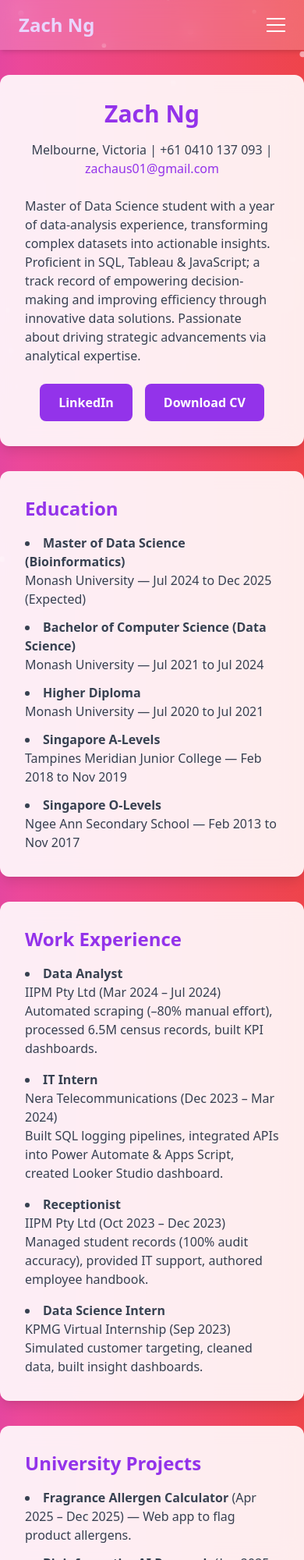
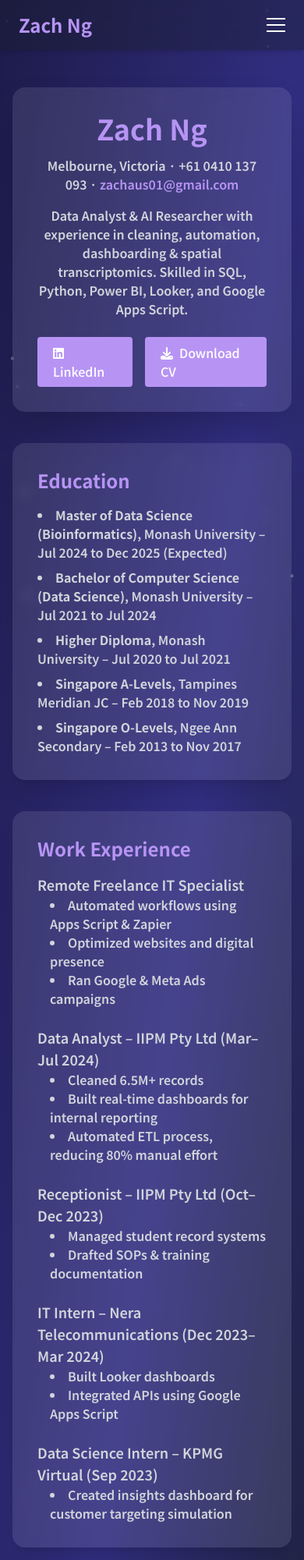
Before and after one commit to ZachNg01/Showcase, a website: page about.html in a window 390 px wide. Shown: the top 2000 px of the page at 78% size. Drawn offline with nearby package versions, Linux system fonts and the light colour scheme.

Commit message:
IMproved UI

```diff
--- a/about.html
+++ b/about.html
@@ -1,58 +1,65 @@
 <!DOCTYPE html>
 <html lang="en">
 <head>
-  <meta charset="UTF-8">
+  <meta charset="UTF-8" />
   <title>About Me – Zach Ng</title>
-  <meta name="viewport" content="width=device-width, initial-scale=1">
+  <meta name="viewport" content="width=device-width, initial-scale=1" />
+  <meta name="description" content="About Zach Ng – Data Analyst & AI Researcher with experience in ETL, visualisation, automation, and spatial omics.">
 
   <!-- Tailwind CSS -->
   <script src="https://cdn.tailwindcss.com"></script>
   <script>
-    // Extend with our custom keyframes/animation
     tailwind.config = {
       theme: {
+        fontFamily: {
+          sans: ['Noto Sans JP', 'sans-serif']
+        },
         extend: {
+          fontWeight: {
+            'medium-plus': '550'
+          },
+          colors: {
+            primary: '#3f3cbb',
+            accent: '#b794f4',
+            dark: '#1a202c',
+          },
           keyframes: {
             'gradient-move': {
-              '0%': { 'background-position': '0% 50%' },
-              '50%': { 'background-position': '100% 50%' },
-              '100%': { 'background-position': '0% 50%' },
-            },
+              '0%': { backgroundPosition: '0% 50%' },
+              '50%': { backgroundPosition: '100% 50%' },
+              '100%': { backgroundPosition: '0% 50%' }
+            }
           },
           animation: {
-            'gradient-x': 'gradient-move 15s ease infinite',
-          },
-        },
-      },
+            'gradient-x': 'gradient-move 15s ease infinite'
+          }
+        }
+      }
     }
   </script>
 
-  <!-- Google Font & Font Awesome -->
-  <link href="https://fonts.googleapis.com/css2?family=Noto+Sans+JP:wght@400;700&display=swap" rel="stylesheet">
-  <link rel="stylesheet"
-        href="https://cdnjs.cloudflare.com/ajax/libs/font-awesome/4.7.0/css/font-awesome.min.css"/>
+  <!-- Fonts and Icons -->
+  <link href="https://fonts.googleapis.com/css2?family=Noto+Sans+JP:wght@500;600;700&display=swap" rel="stylesheet" />
+  <link rel="stylesheet" href="https://cdnjs.cloudflare.com/ajax/libs/font-awesome/6.5.0/css/all.min.css" />
 
-  <!-- tsParticles for subtle particles -->
+  <!-- Particle Background -->
   <script src="https://cdn.jsdelivr.net/npm/tsparticles@2.11.1/tsparticles.bundle.min.js"></script>
 </head>
-<body class="relative min-h-screen overflow-x-hidden font-sans text-gray-800">
 
-  <!-- Animated gradient background -->
-  <div class="absolute inset-0 bg-gradient-to-r from-purple-600 via-pink-500 to-red-500 bg-[length:200%_200%] animate-gradient-x"></div>
-  <!-- Subtle particles -->
-  <div id="tsparticles" class="absolute inset-0 pointer-events-none"></div>
+<body class="relative font-sans bg-gradient-to-br from-[#1e1b4b] via-[#312e81] to-[#1a202c] text-gray-100 min-h-screen">
+
+  <!-- Particles Background -->
+  <div id="tsparticles" class="absolute inset-0 pointer-events-none z-0"></div>
 
   <!-- Navbar -->
-  <header class="fixed top-0 w-full z-50 bg-white bg-opacity-20 backdrop-blur-md shadow-md">
+  <header class="fixed top-0 w-full z-50 bg-dark bg-opacity-40 backdrop-blur-lg shadow-md">
     <div class="container mx-auto px-6 py-4 flex items-center justify-between">
-      <a href="index.html" class="text-2xl font-bold text-purple-200 hover:text-white transition">Zach Ng</a>
-      <nav class="hidden md:flex space-x-8 text-white">
-        <a href="index.html" class="hover:text-red-200">Home</a>
-        <a href="zach.html" class="hover: text-red-200">About Me</a>
-
-        <a href="about.html" class="active text-red-200">My Skillset</a>
-        <a href="skills.html" class="hover:text-red-200">My Projects</a>
-
+      <a href="index.html" class="text-2xl font-bold text-accent hover:text-white transition">Zach Ng</a>
+      <nav class="hidden md:flex space-x-8 text-white font-semibold">
+        <a href="index.html" class="hover:text-accent">Home</a>
+        <a href="zach.html" class="text-accent">About Me</a>
+        <a href="about.html" class="hover:text-accent">My Skillset</a>
+        <a href="skills.html" class="hover:text-accent">My Projects</a>
       </nav>
       <button id="burger" class="md:hidden flex flex-col gap-1.5">
         <span class="w-6 h-0.5 bg-white"></span>
@@ -60,138 +67,136 @@
         <span class="w-6 h-0.5 bg-white"></span>
       </button>
     </div>
-    <div id="mobile-menu" class="hidden md:hidden bg-white bg-opacity-20 backdrop-blur-md">
-      <a href="index.html" class="block px-6 py-3 text-blue">Home</a>
-      <a href="zach.html" class="block px-6 py-3 text-blue">About Me</a>
-      <a href="about.html" class="block px-6 py-3 text-blue">My Skillset</a>
-
-      <a href="skills.html" class="block px-6 py-3 text-blue">Projects</a>
+    <div id="mobile-menu" class="hidden md:hidden bg-dark bg-opacity-80 text-white">
+      <a href="index.html" class="block px-6 py-3">Home</a>
+      <a href="zach.html" class="block px-6 py-3">About Me</a>
+      <a href="about.html" class="block px-6 py-3">My Skillset</a>
+      <a href="skills.html" class="block px-6 py-3">Projects</a>
     </div>
   </header>
 
-  <main class="pt-24 pb-12">
+  <!-- Main Content -->
+  <main class="pt-28 px-4 pb-20 relative z-10 max-w-4xl mx-auto space-y-10">
+
     <!-- Intro -->
-    <section class="max-w-xl mx-auto bg-white bg-opacity-90 backdrop-blur-md rounded-xl shadow-lg p-8 mb-8">
-      <h1 class="text-3xl font-bold text-purple-600 mb-4 text-center">Zach Ng</h1>
-      <p class="text-center text-gray-700 mb-6">
-        Melbourne, Victoria | +61 0410 137 093 |
-        <a href="mailto:zachaus01@gmail.com" class="text-purple-600 hover:underline">zachaus01@gmail.com</a>
+    <section class="bg-white/10 backdrop-blur p-8 rounded-2xl shadow-2xl">
+      <h1 class="text-4xl font-bold text-accent text-center mb-4">Zach Ng</h1>
+      <p class="text-center text-gray-300 mb-4 font-medium-plus">
+        Melbourne, Victoria · +61 0410 137 093 · <a href="mailto:zachaus01@gmail.com" class="text-accent hover:underline">zachaus01@gmail.com</a>
       </p>
-      <p class="text-gray-700 mb-6">
-        Master of Data Science student with a year of data-analysis experience, transforming complex datasets into actionable insights. Proficient in SQL, Tableau & JavaScript; a track record of empowering decision-making and improving efficiency through innovative data solutions. Passionate about driving strategic advancements via analytical expertise.
+      <p class="text-gray-300 mb-6 font-medium-plus text-center">
+        Data Analyst & AI Researcher with experience in cleaning, automation, dashboarding & spatial transcriptomics. Skilled in SQL, Python, Power BI, Looker, and Google Apps Script.
       </p>
       <div class="flex justify-center gap-4">
-        <a href="https://linkedin.com/in/zach--ng" target="_blank" class="px-6 py-3 bg-purple-600 text-white rounded-lg font-semibold hover:bg-purple-700 transition">LinkedIn</a>
-        <a href="https://drive.google.com/uc?export=download&amp;id=1UCrSnMDIf4wCtKIZ-qv9DRdb-0MCdSbv" download class="px-6 py-3 bg-purple-600 text-white rounded-lg font-semibold hover:bg-purple-700 transition">Download CV</a>
+        <a href="https://linkedin.com/in/zach--ng" target="_blank" class="bg-accent text-white px-5 py-2 rounded hover:bg-purple-400"><i class="fab fa-linkedin mr-2"></i>LinkedIn</a>
+        <a href="https://drive.google.com/uc?export=download&id=1UCrSnMDIf4wCtKIZ-qv9DRdb-0MCdSbv" download class="bg-accent text-white px-5 py-2 rounded hover:bg-purple-400"><i class="fas fa-download mr-2"></i>Download CV</a>
       </div>
     </section>
 
     <!-- Education -->
-    <section class="max-w-xl mx-auto bg-white bg-opacity-90 backdrop-blur-md rounded-xl shadow-lg p-8 mb-8">
-      <h2 class="text-2xl font-bold text-purple-600 mb-4">Education</h2>
-      <ul class="list-disc list-inside text-gray-700 space-y-3">
-        <li><strong>Master of Data Science (Bioinformatics)</strong><br>
-            Monash University — Jul 2024 to Dec 2025 (Expected)</li>
-        <li><strong>Bachelor of Computer Science (Data Science)</strong><br>
-            Monash University — Jul 2021 to Jul 2024</li>
-            <li><strong>Higher Diploma</strong><br>
-              Monash University — Jul 2020 to Jul 2021</li>
-              <li><strong>Singapore A-Levels</strong><br>
-                Tampines Meridian Junior College — Feb 2018 to Nov 2019 </li>
-                <li><strong>Singapore O-Levels</strong><br>
-                Ngee Ann Secondary School — Feb 2013 to Nov 2017 </li>
+    <section class="bg-white/10 backdrop-blur p-8 rounded-2xl shadow-xl">
+      <h2 class="text-2xl font-bold text-accent mb-4">Education</h2>
+      <ul class="list-disc list-inside space-y-2 text-gray-300 font-medium-plus">
+        <li><strong>Master of Data Science (Bioinformatics)</strong>, Monash University – Jul 2024 to Dec 2025 (Expected)</li>
+        <li><strong>Bachelor of Computer Science (Data Science)</strong>, Monash University – Jul 2021 to Jul 2024</li>
+        <li><strong>Higher Diploma</strong>, Monash University – Jul 2020 to Jul 2021</li>
+        <li><strong>Singapore A-Levels</strong>, Tampines Meridian JC – Feb 2018 to Nov 2019</li>
+        <li><strong>Singapore O-Levels</strong>, Ngee Ann Secondary – Feb 2013 to Nov 2017</li>
       </ul>
     </section>
 
     <!-- Work Experience -->
-    <section class="max-w-xl mx-auto bg-white bg-opacity-90 backdrop-blur-md rounded-xl shadow-lg p-8 mb-8">
-      <h2 class="text-2xl font-bold text-purple-600 mb-4">Work Experience</h2>
-      <ul class="list-disc list-inside text-gray-700 space-y-4">
-        <li><strong>Data Analyst</strong><br>
-            IIPM Pty Ltd (Mar 2024 – Jul 2024)<br>
-            Automated scraping (–80% manual effort), processed 6.5M census records, built KPI dashboards.</li>
-        <li><strong>IT Intern</strong><br>
-            Nera Telecommunications (Dec 2023 – Mar 2024)<br>
-            Built SQL logging pipelines, integrated APIs into Power Automate & Apps Script, created Looker Studio dashboard.</li>
-        <li><strong>Receptionist</strong><br>
-            IIPM Pty Ltd (Oct 2023 – Dec 2023)<br>
-            Managed student records (100% audit accuracy), provided IT support, authored employee handbook.</li>
-        <li><strong>Data Science Intern</strong><br>
-            KPMG Virtual Internship (Sep 2023)<br>
-            Simulated customer targeting, cleaned data, built insight dashboards.</li>
+    <section class="bg-white/10 backdrop-blur p-8 rounded-2xl shadow-xl">
+      <h2 class="text-2xl font-bold text-accent mb-4">Work Experience</h2>
+      <div class="space-y-6 text-gray-300 font-medium-plus">
+
+        <div>
+          <h3 class="font-semibold text-lg">Remote Freelance IT Specialist</h3>
+          <ul class="list-disc list-inside ml-4">
+            <li>Automated workflows using Apps Script & Zapier</li>
+            <li>Optimized websites and digital presence</li>
+            <li>Ran Google & Meta Ads campaigns</li>
+          </ul>
+        </div>
+
+        <div>
+          <h3 class="font-semibold text-lg">Data Analyst – IIPM Pty Ltd (Mar–Jul 2024)</h3>
+          <ul class="list-disc list-inside ml-4">
+            <li>Cleaned 6.5M+ records</li>
+            <li>Built real-time dashboards for internal reporting</li>
+            <li>Automated ETL process, reducing 80% manual effort</li>
+          </ul>
+        </div>
+
+        <div>
+          <h3 class="font-semibold text-lg">Receptionist – IIPM Pty Ltd (Oct–Dec 2023)</h3>
+          <ul class="list-disc list-inside ml-4">
+            <li>Managed student record systems</li>
+            <li>Drafted SOPs & training documentation</li>
+          </ul>
+        </div>
+
+        <div>
+          <h3 class="font-semibold text-lg">IT Intern – Nera Telecommunications (Dec 2023–Mar 2024)</h3>
+          <ul class="list-disc list-inside ml-4">
+            <li>Built Looker dashboards</li>
+            <li>Integrated APIs using Google Apps Script</li>
+          </ul>
+        </div>
+
+        <div>
+          <h3 class="font-semibold text-lg">Data Science Intern – KPMG Virtual (Sep 2023)</h3>
+          <ul class="list-disc list-inside ml-4">
+            <li>Created insights dashboard for customer targeting simulation</li>
+          </ul>
+        </div>
+
+      </div>
+    </section>
+
+    <!-- Projects -->
+    <section class="bg-white/10 backdrop-blur p-8 rounded-2xl shadow-xl">
+      <h2 class="text-2xl font-bold text-accent mb-4">Projects</h2>
+      <ul class="list-disc list-inside text-gray-300 font-medium-plus space-y-3">
+        <li><strong>Bioinformatics AI Research (2025):</strong> Built diffusion models for spatial transcriptomics cell segmentation.</li>
+        <li><strong>TeaMWork Internship (2024):</strong> Estimated social return on investment for Green Wira Program.</li>
+        <li><strong>Medical Database Project:</strong> Patient records with OpenAI API integration for summary queries.</li>
       </ul>
     </section>
 
-    <!-- University Projects -->
-    <section class="max-w-xl mx-auto bg-white bg-opacity-90 backdrop-blur-md rounded-xl shadow-lg p-8 mb-8">
-      <h2 class="text-2xl font-bold text-purple-600 mb-4">University Projects</h2>
-      <ul class="list-disc list-inside text-gray-700 space-y-3">
-        <li><strong>Fragrance Allergen Calculator</strong> (Apr 2025 – Dec 2025) — Web app to flag product allergens.</li>
-        <li><strong>Bioinformatics AI Research</strong> (Jan 2025 – Dec 2025) — Cell segmentation on spatial transcriptomics.</li>
-        <li><strong>TeaMWork Internship</strong> (Jul 2024) — Calculated SROI for Zero Waste Malaysia’s Green Wira Programme.</li>
-        <li><strong>Medical Database Project</strong> (Jul 2023 – Jul 2024) — Built AI-integrated patient database with OpenAI API.</li>
+    <!-- Skills -->
+    <section class="bg-white/10 backdrop-blur p-8 rounded-2xl shadow-xl">
+      <h2 class="text-2xl font-bold text-accent mb-4">Skills & Certifications</h2>
+      <ul class="list-disc list-inside text-gray-300 font-medium-plus space-y-2">
+        <li><strong>Languages:</strong> Python, R, SQL, JavaScript, Bash, Java</li>
+        <li><strong>Tools:</strong> Tableau, Power BI, Looker Studio, REST APIs, Apps Script</li>
+        <li><strong>Data Science:</strong> ETL, Statistical Modelling, Diffusion Models, NLP, AI, ML</li>
+        <li><strong>Certifications:</strong> IELTS 8.0 (2025), IBM Cybersecurity, CITI Conflicts of Interest (2023–2027)</li>
       </ul>
     </section>
 
-    <!-- Skills & Certifications -->
-    <section class="max-w-xl mx-auto bg-white bg-opacity-90 backdrop-blur-md rounded-xl shadow-lg p-8 mb-8">
-      <h2 class="text-2xl font-bold text-purple-600 mb-4">Skills & Tools</h2>
-      <ul class="list-disc list-inside text-gray-700 space-y-2 mb-6">
-        <li>Python, R, SQL, JavaScript, Bash, Google Apps Script</li>
-        <li>ETL, Warehousing, Wrangling, Pipelines, Excel</li>
-        <li>Statistical Analysis, Diffusion Models, LLM, NLP, AI</li>
-        <li>Tableau, Power BI, Looker Studio, Power Automate & REST APIs</li>
-        <li>Teamwork, Communication, Agile (Scrum/Kanban)</li>
-      </ul>
-      <h2 class="text-2xl font-bold text-purple-600 mb-4">Certifications</h2>
-      <ul class="list-disc list-inside text-gray-700 space-y-2">
-        <li>IELTS 8.0 (Mar 2025)</li>
-        <li>IBM Cybersecurity Tools (Oct 2023)</li>
-        <li>CITI Conflicts of Interest (Aug 2023 – Aug 2027)</li>
-      </ul>
-    </section>
-
-    <footer class="mt-12 text-center text-gray-300 p-6 bg-white/5 w-full flex flex-col md:flex-row items-center justify-center gap-4 text-sm">
-    <span>&copy; 2025 Zach Ng</span>
-    <a href="mailto:zachaus01@gmail.com" class="flex items-center gap-1 hover:text-indigo-400 transition">
-      <svg xmlns="http://www.w3.org/2000/svg" fill="none" viewBox="0 0 24 24" stroke="currentColor" class="w-5 h-5">
-        <path stroke-linecap="round" stroke-linejoin="round" stroke-width="2" d="M4 4h16v16H4V4zm0 0l8 8 8-8" />
-      </svg>
-      Email Me
-    </a>
-    <a href="https://www.linkedin.com/in/zach--ng/" target="_blank" class="flex items-center gap-1 hover:text-indigo-400 transition">
-      <svg xmlns="http://www.w3.org/2000/svg" fill="currentColor" viewBox="0 0 24 24" class="w-5 h-5">
-        <path d="M19 0h-14c-2.8 0-5 2.2-5 5v14c0 2.8 2.2 5 5 5h14c2.8 0 5-2.2 5-5v-14c0-2.8-2.2-5-5-5zm-11.3 20h-3v-11h3v11zm-1.5-12.3c-1 0-1.7-.8-1.7-1.7s.8-1.7 1.7-1.7 1.7.8 1.7 1.7c0 .9-.7 1.7-1.7 1.7zm13.3 12.3h-3v-5.6c0-1.3-.5-2.1-1.6-2.1-.9 0-1.4.6-1.7 1.2-.1.2-.1.5-.1.8v5.7h-3v-11h3v1.5c.4-.7 1.2-1.7 2.9-1.7 2.1 0 3.5 1.4 3.5 4.3v6.9z"/>
-      </svg>
-      LinkedIn
-    </a>
-  </footer>
+    <!-- Footer -->
+    <footer class="text-center text-sm text-gray-400 mt-16 mb-6 space-x-4">
+      <span>&copy; 2025 Zach Ng</span>
+      <a href="mailto:zachaus01@gmail.com" class="hover:text-accent"><i class="fas fa-envelope"></i> Email</a>
+      <a href="https://linkedin.com/in/zach--ng" class="hover:text-accent" target="_blank"><i class="fab fa-linkedin"></i> LinkedIn</a>
+    </footer>
   </main>
 
-
-
-
   <script>
-    // tsParticles init
-    tsParticles.load('tsparticles', {
-      fpsLimit: 60,
-      background: { color: 'transparent' },
+    tsParticles.load("tsparticles", {
       particles: {
         number: { value: 60, density: { enable: true, area: 800 } },
-        color: { value: ['#ffd1dc','#fff0f6','#ffe4e1'] },
-        shape: { type: 'circle' },
-        opacity: { value: 0.6 },
-        size: { value: { min: 2, max: 4 } },
-        move: { enable: true, speed: 1, direction: 'bottom', outModes: 'out' }
-      },
-      detectRetina: true
+        color: { value: "#ffffff" },
+        shape: { type: "circle" },
+        opacity: { value: 0.3 },
+        size: { value: { min: 1, max: 3 } },
+        move: { enable: true, speed: 1, direction: "bottom", outModes: "out" }
+      }
     });
 
-    // Mobile menu toggle
-    // Mobile menu toggle
-    document.getElementById('burger').addEventListener('click', () => {
-      const menu = document.getElementById('mobile-menu');
-      menu.classList.toggle('hidden');
+    document.getElementById("burger").addEventListener("click", () => {
+      document.getElementById("mobile-menu").classList.toggle("hidden");
     });
   </script>
 </body>
```
Also changed, not shown: index.html (+1 -1 lines), zach.html (+1 -1 lines).
